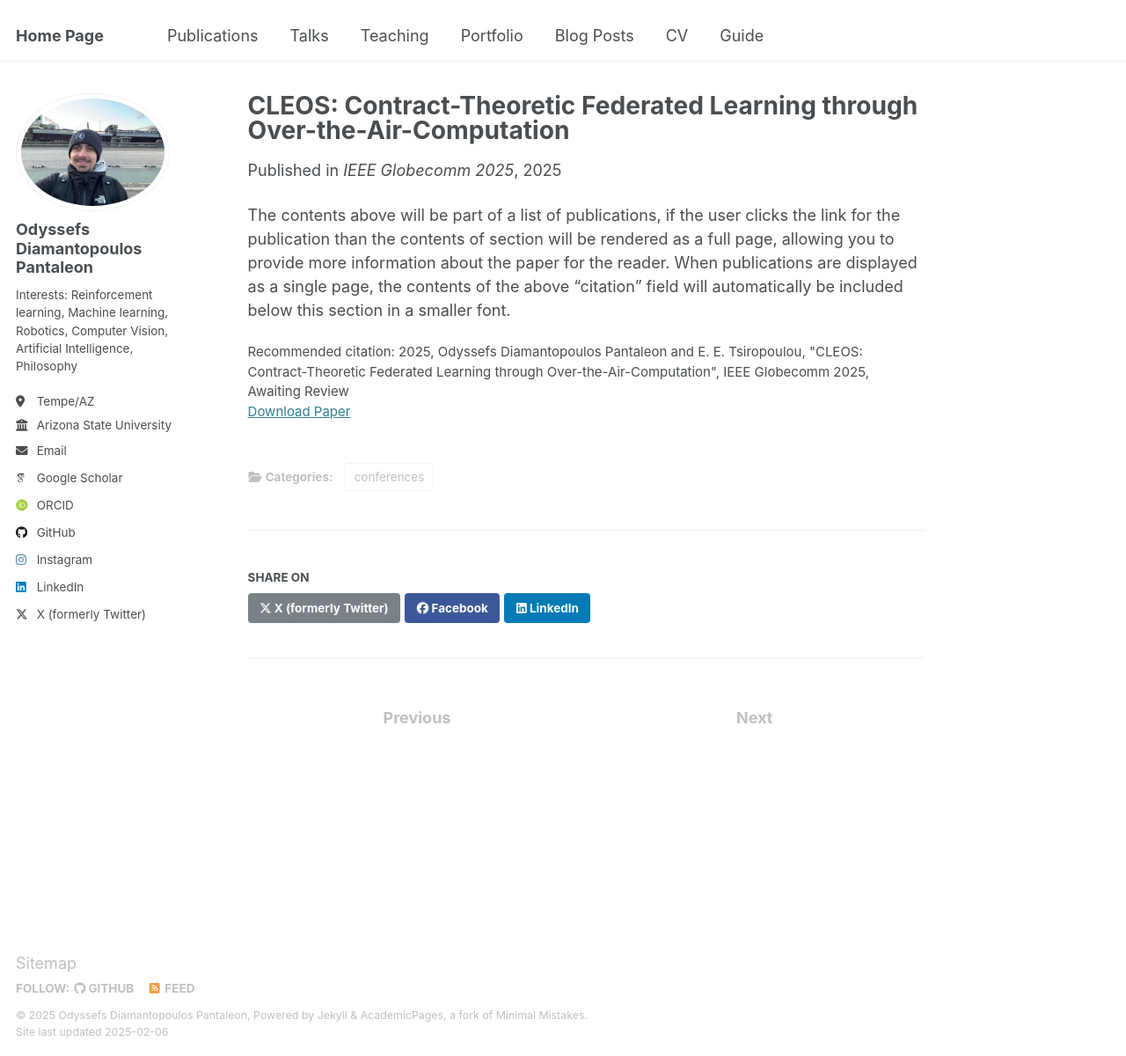
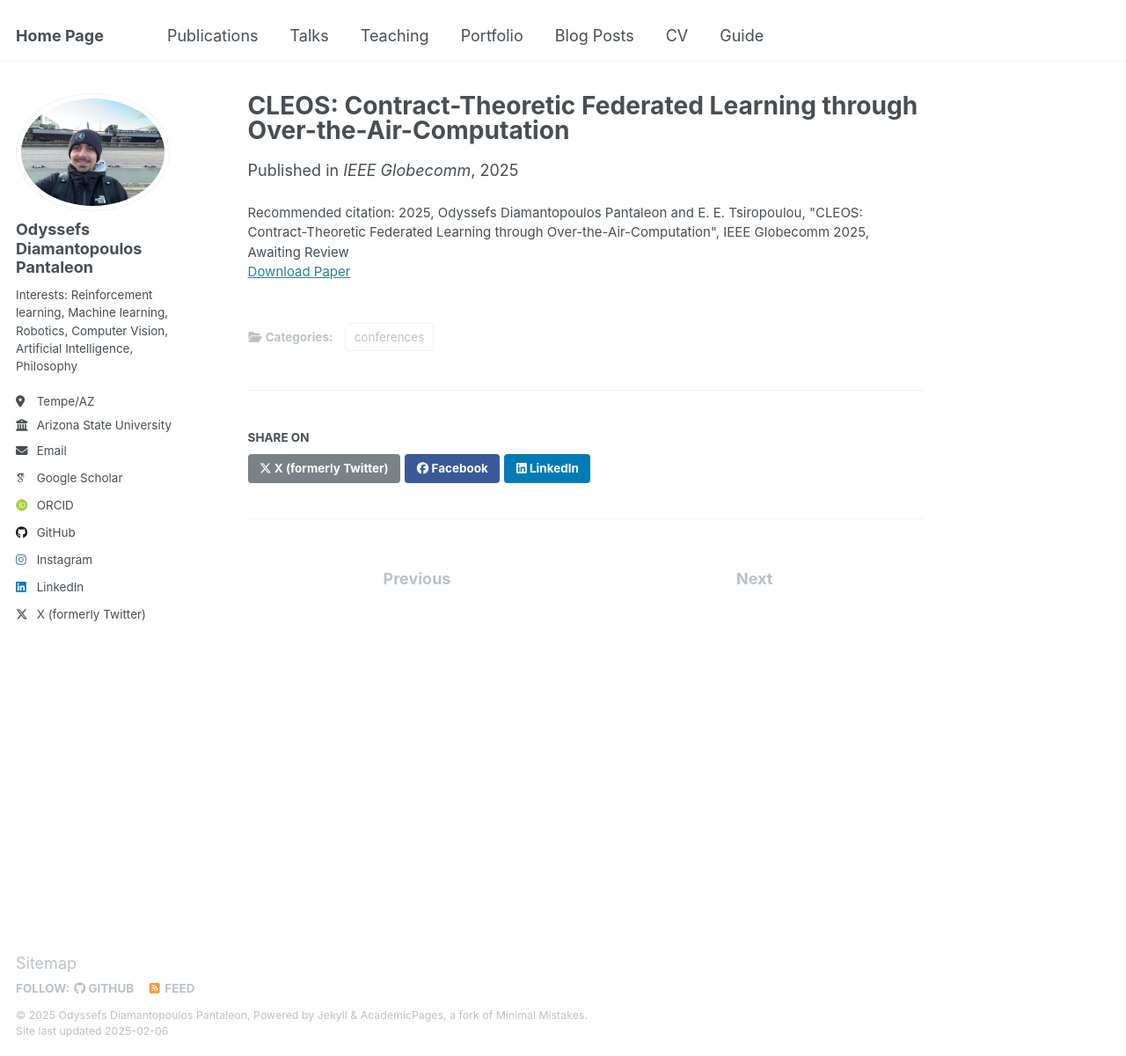
Before and after one commit to gody10/gody10.github.io, a Jekyll site: the page built from _publications/cleos.md, in a window 1280 px wide and 1200 px high. Shown: the whole window at 88% size. Built offline with Jekyll 4.4.1, drawn with Linux system fonts in a browser that asks for light colours; some web fonts are replaced.

Commit message:
Changing Publication section

```diff
--- a/_publications/2024-02-17-paper-title-number-4.md
+++ b/_publications/cleos.md
@@ -5,9 +5,7 @@ category: conferences
 permalink: /publication/2024-02-17-paper-title-number-4
 excerpt: 'In this paper we leverage Over-the-Air-Computing to create a robust Federated learning framework than can be deployed in the real world'
 date: 2025-03-01
-venue: 'IEEE Globecomm 2025'
+venue: 'IEEE Globecomm'
 paperurl: ''
 citation: '2025, Odyssefs Diamantopoulos Pantaleon and E. E. Tsiropoulou, "CLEOS: Contract-Theoretic Federated Learning through Over-the-Air-Computation", IEEE Globecomm 2025, Awaiting Review'
 ---
-
-The contents above will be part of a list of publications, if the user clicks the link for the publication than the contents of section will be rendered as a full page, allowing you to provide more information about the paper for the reader. When publications are displayed as a single page, the contents of the above "citation" field will automatically be included below this section in a smaller font.
```
Also changed, not shown: 6 other files.
